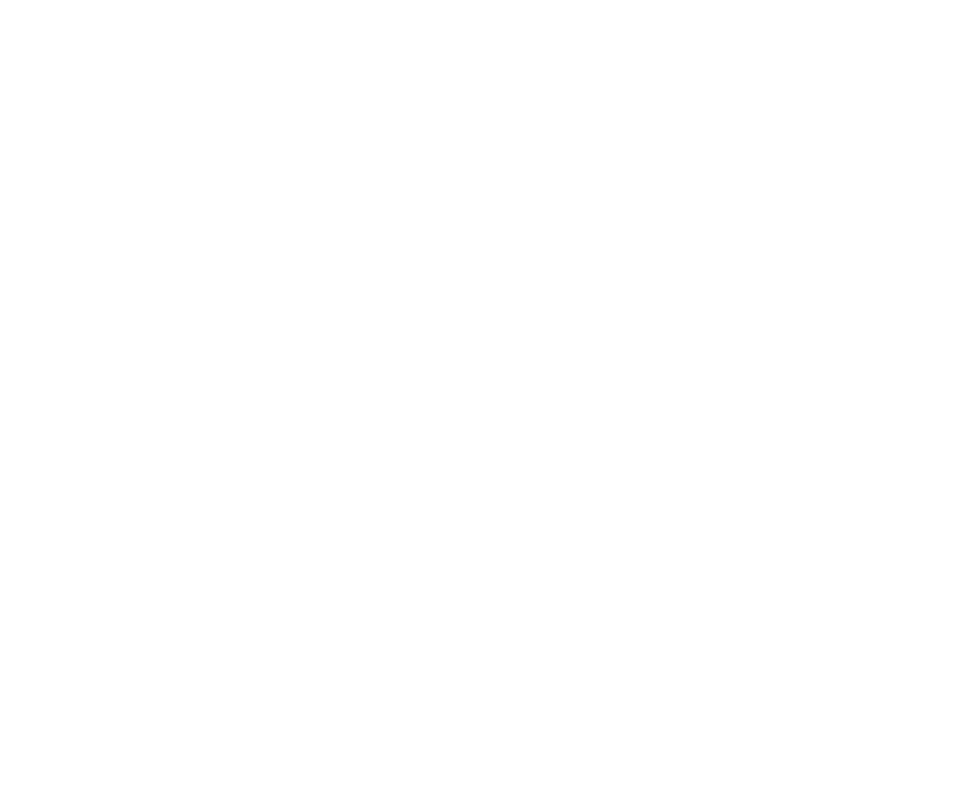
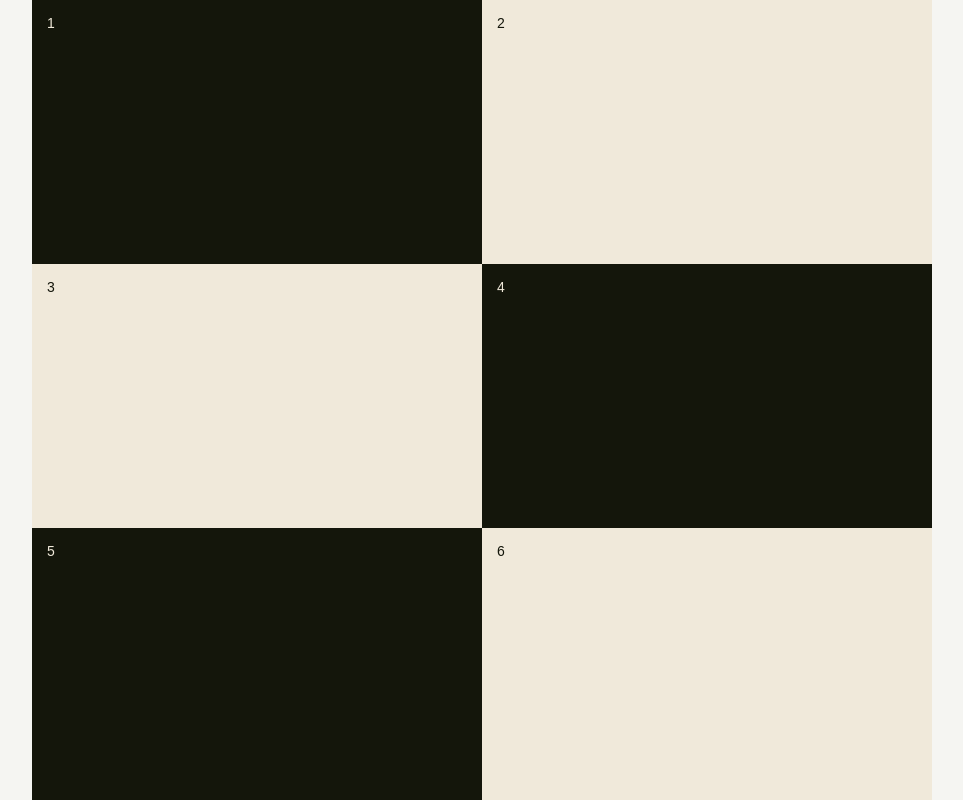
Before and after one commit to ioncache/ioncache.com, a plain HTML site: page app/resume.html in a window 1280 px wide. Shown: the whole page, without its empty margins (158-1121 px from the left). Drawn offline with Linux system fonts and the light colour scheme.

Commit message:
updated home page slightly, added some styles and possibly layout to resume

```diff
--- a/app/resume.html
+++ b/app/resume.html
@@ -10,9 +10,18 @@
     <meta name="description" content="Résumé of Mark Jubenville">
     <meta name="keywords" content="résumé, CV, curriculum vitae, work historu, synopsis">
     <meta name="viewport" content="width = device-width, user-scalable = no, initial-scale = 1.0">
+
+    <link rel="stylesheet" href="styles/resume.css">
   </head>
 
   <body>
-
+    <section class="main-area">
+      <div>1</div>
+      <div>2</div>
+      <div>3</div>
+      <div>4</div>
+      <div>5</div>
+      <div>6</div>
+    </section>
   </body>
 </html>
--- /dev/null
+++ b/app/styles/main.css
@@ -0,0 +1,61 @@
+body {
+  font-family: 'Courier New', Courier, monospace;
+}
+
+.bounce {
+  animation: bounce 2s infinite;
+  display: inline-block;
+}
+
+.bounce:nth-child(2) {
+  animation-delay: 0.15s;
+}
+
+.bounce:last-child {
+  animation-delay: 0.3s;
+}
+
+.dots {
+  cursor: pointer;
+}
+
+.dot-content {
+  letter-spacing: -3px;
+}
+
+.inline {
+  display: inline-block;
+}
+
+.main-container {
+  display: flex;
+
+  -webkit-user-select: none;
+  -moz-user-select: none;
+  -ms-user-select: none;
+  user-select: none;
+}
+
+.main-container [data-balloon]:after {
+  /* !important here as the imported tooltip css is also using !important...
+     feels bad, I should use a different tooltip css library... or roll my own
+  */
+  font-family: 'Courier New', Courier, monospace !important;
+}
+
+@keyframes bounce {
+  0% {
+    color: #0074D9;
+  }
+  25% {
+    animation-timing-function: ease-in;
+    transform: translateY(-5px);
+  }
+  40% {
+    animation-timing-function: ease-out;
+    transform: translateY(0);
+  }
+  100% {
+    color: black;
+  }
+}
--- /dev/null
+++ b/app/styles/reset.css
@@ -0,0 +1,29 @@
+button {
+    border: none;
+    margin: 0;
+    padding: 0;
+    width: auto;
+    overflow: visible;
+
+    background: transparent;
+
+    /* inherit font & color from ancestor */
+    color: inherit;
+    font: inherit;
+
+    /* Normalize `line-height`. Cannot be changed from `normal` in Firefox 4+. */
+    line-height: normal;
+
+    /* Corrects font smoothing for webkit */
+    -webkit-font-smoothing: inherit;
+    -moz-osx-font-smoothing: inherit;
+
+    /* Corrects inability to style clickable `input` types in iOS */
+    -webkit-appearance: none;
+}
+
+/* Remove excess padding and border in Firefox 4+ */
+&::-moz-focus-inner {
+    border: 0;
+    padding: 0;
+}
--- /dev/null
+++ b/app/styles/resume.css
@@ -0,0 +1,50 @@
+body {
+  background-color: var(--color-white);
+  font-family: sans-serif;
+  font-size: 14px;
+  height: 100vh;
+  margin: 0;
+  padding: 0;
+  width: 100vw;
+
+  --color-black: #000000;
+  --color-cream: #f0e9da;
+  --color-dark-green: #14160b;
+  --color-green: #27403D;
+  --color-light-green: #48725C;
+  --color-orange: #D88F2E;
+  --color-white: #F5F5F2;
+
+  --background-color-dark: var(--color-dark-green);
+  --background-color-light: var(--color-cream);
+  --font-color-dark: var(--color-dark-green);
+  --font-color-light: var(--color-cream);
+}
+
+
+.main-area {
+  display: grid;
+  grid-template-columns: 450px 450px;
+  grid-template-rows: 33% 33% 34%;
+  height: 100%;
+  margin: 0 auto;
+  width: 900px;
+}
+
+.main-area > div {
+  padding: 15px;
+}
+
+.main-area > div:nth-child(1),
+.main-area > div:nth-child(4),
+.main-area > div:nth-child(5) {
+  background-color: var(--background-color-dark);
+  color: var(--font-color-light);
+}
+
+.main-area > div:nth-child(2),
+.main-area > div:nth-child(3),
+.main-area > div:nth-child(6) {
+  background-color: var(--background-color-light);
+  color: var(--font-color-dark);
+}
```
Also changed, not shown: app/index.html (+8 -67 lines).
